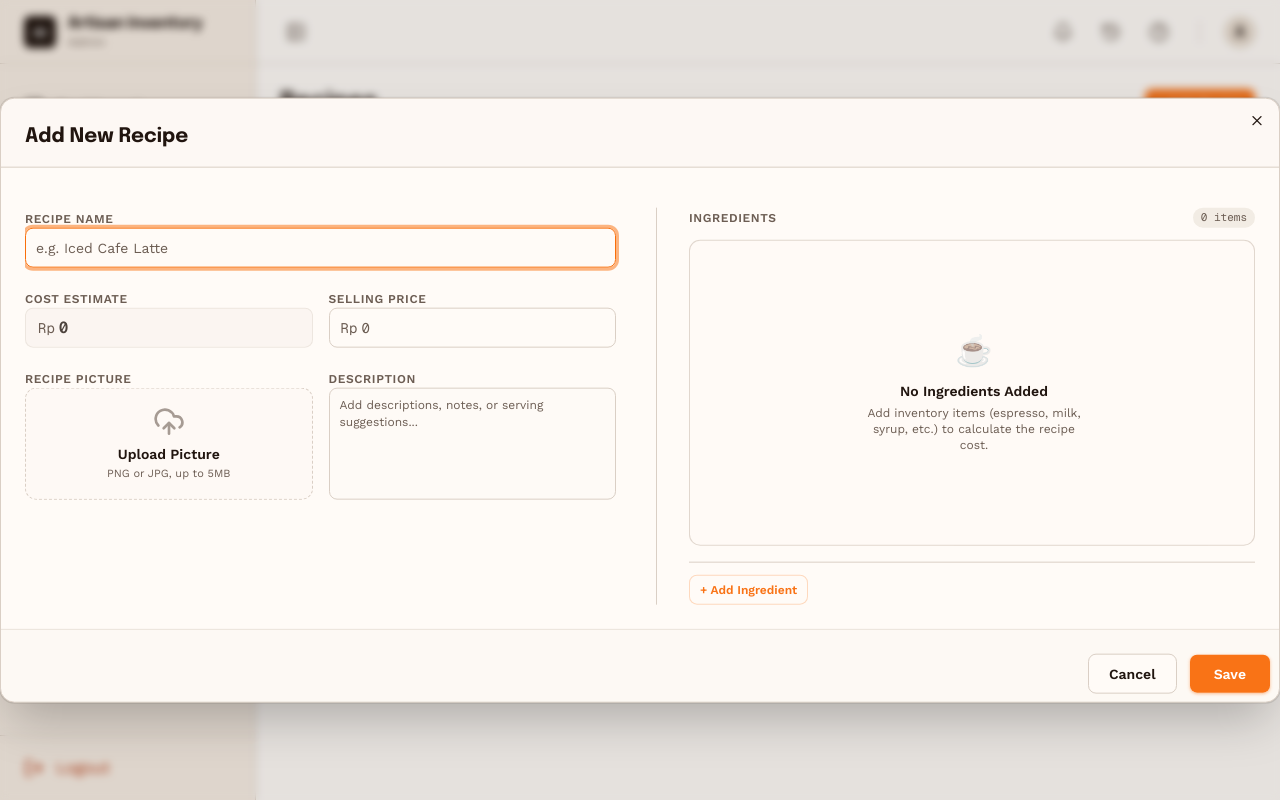
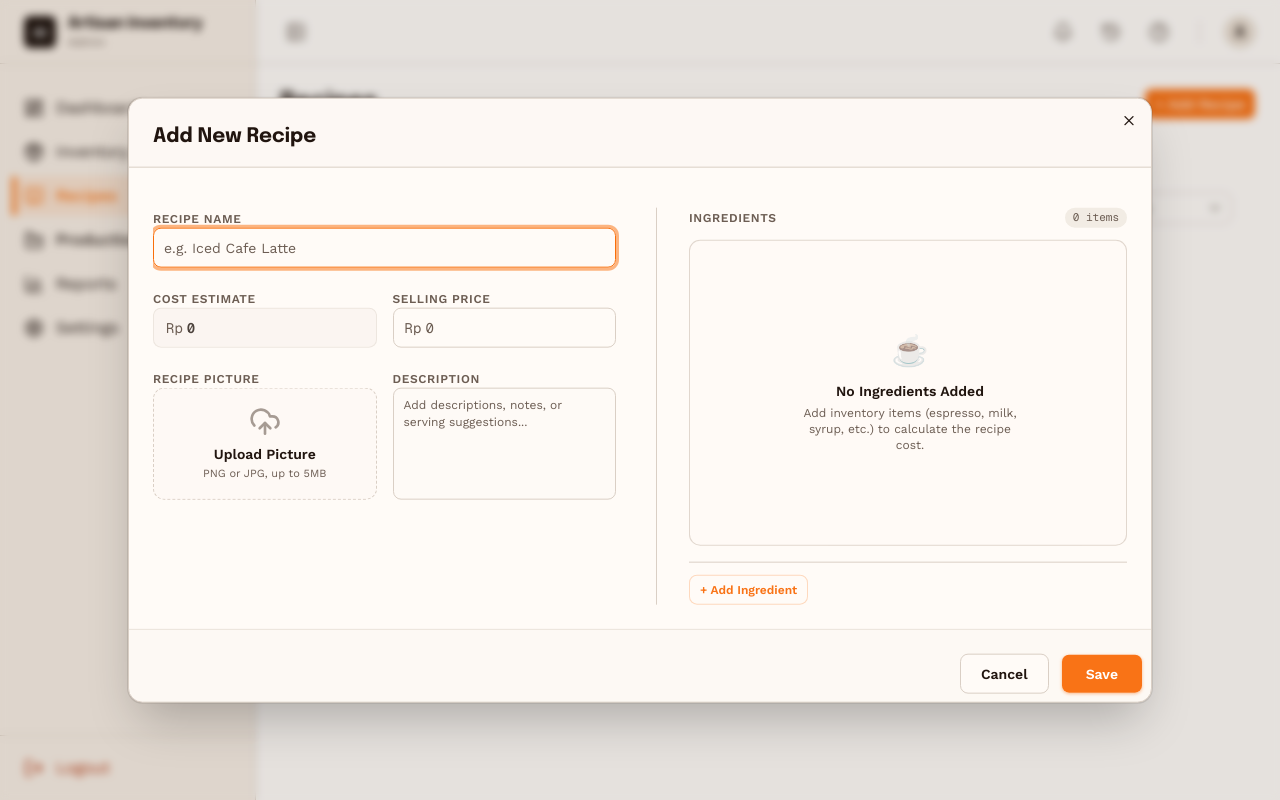
Before and after one commit to 505-kada-team/505-capstone-frontend, a React (Vite) app: page /admin/recipes in a window 1280 px wide. Both pictures are taken after typing "Sample" into the empty fields and a click on the button "+ Add Recipe". Built offline with nearby package versions, Linux system fonts and the light colour scheme.

Commit message:
fix: fixing add recipe modal size

```diff
--- a/src/pages/admin/recipes/components/AddRecipeModal.jsx
+++ b/src/pages/admin/recipes/components/AddRecipeModal.jsx
@@ -140,7 +140,7 @@ export default function AddRecipeModal({ isOpen, onClose, onSuccess }) {
 
   return (
     <Dialog open={isOpen} onOpenChange={onClose}>
-      <DialogContent className="w-full sm:max-w-7xl max-h-[95vh] flex flex-col p-0 overflow-hidden rounded-2xl border bg-background shadow-2xl">
+      <DialogContent className="w-full sm:max-w-5xl max-h-[95vh] flex flex-col p-0 overflow-hidden rounded-2xl border bg-background shadow-2xl">
         <DialogHeader className="p-6 pb-4 border-b bg-muted/20">
           <DialogTitle className="text-xl font-bold font-heading text-foreground">Add New Recipe</DialogTitle>
         </DialogHeader>
@@ -163,7 +163,7 @@ export default function AddRecipeModal({ isOpen, onClose, onSuccess }) {
                     <label className="text-xs font-semibold text-muted-foreground uppercase tracking-wider">Cost Estimate</label>
                     <div className="h-10 flex items-center bg-muted/35 px-3 rounded-lg border border-border/40 font-mono text-sm text-foreground/80">
                       <span className="text-muted-foreground mr-1">Rp</span>
-                      <span className="font-semibold text-base">{calculateTotalCost().toLocaleString('id-ID')}</span>
+                      <span className="font-semibold text-sm">{calculateTotalCost().toLocaleString('id-ID')}</span>
                     </div>
                   </div>
 
```
